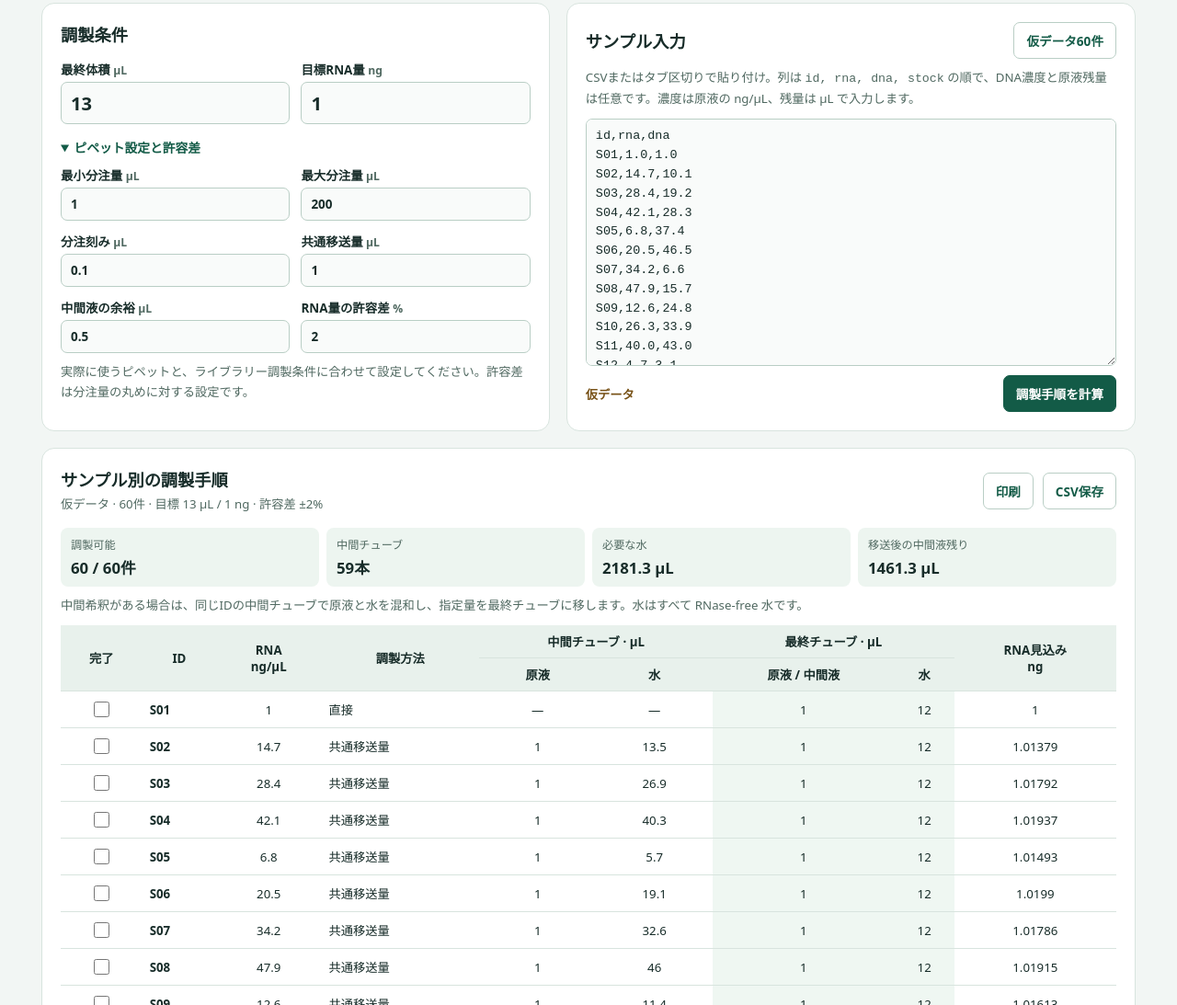
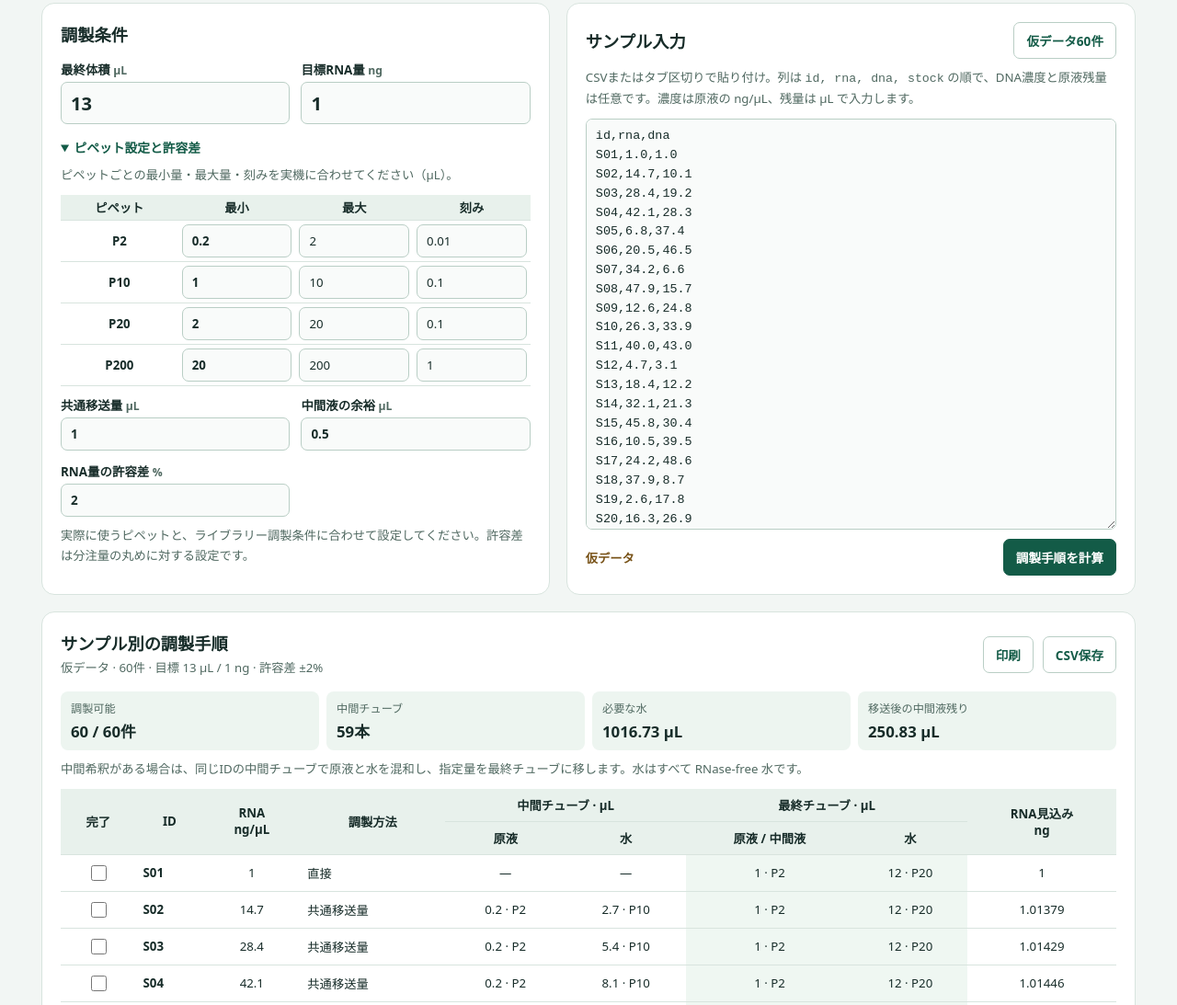
Before and after one commit to namennayo114514-ship-it/dilution-planner, a plain HTML site: page index.html in a window 1280 px wide. Shown: the part 215-1308 px from the top of the page at 92% size. Drawn offline with Linux system fonts and the light colour scheme.

Commit message:
Plan dilution using individual pipette settings

```diff
--- a/app.js
+++ b/app.js
@@ -45,7 +45,7 @@ function render(grid) {
   const water = ready.reduce((sum, row) => sum + row.finalWater + row.intermediateWater, 0);
   const waste = ready.reduce((sum, row) => sum + row.waste, 0);
   byId("result-context").textContent =
-    `${demo ? "仮データ · " : ""}${current.length}件 · 目標 ${displayNumber(grid.final * grid.step)} µL / ${displayNumber(grid.mass)} ng · 許容差 ±${displayNumber(grid.tolerance * 100)}%`;
+    `${demo ? "仮データ · " : ""}${current.length}件 · 目標 ${displayNumber(grid.final / 1000)} µL / ${displayNumber(grid.mass)} ng · 許容差 ±${displayNumber(grid.tolerance * 100)}%`;
   const metrics = [
     ["調製可能", `${ready.length} / ${current.length}件`],
     ["中間チューブ", `${ready.filter(row => row.kind !== "direct").length}本`],
@@ -77,9 +77,16 @@ function render(grid) {
     cell(row, plan.id);
     cell(row, displayNumber(plan.rna));
     cell(row, plan.reason || labels[plan.kind]);
-    for (const value of [plan.kind === "direct" ? null : plan.source,
-      plan.kind === "direct" ? null : plan.intermediateWater, plan.aliquot,
-      plan.finalWater, plan.amount]) cell(row, displayNumber(value));
+    const steps = [
+      [plan.kind === "direct" ? null : plan.source, plan.sourcePipette],
+      [plan.kind === "direct" ? null : plan.intermediateWater, plan.intermediateWaterPipette],
+      [plan.aliquot, plan.aliquotPipette],
+      [plan.finalWater, plan.finalWaterPipette]
+    ];
+    for (const [volume, pipette] of steps) {
+      cell(row, volume && pipette ? `${volume} · ${pipette}` : displayNumber(volume));
+    }
+    cell(row, displayNumber(plan.amount));
   }
   byId("results").hidden = false;
 }
@@ -106,11 +113,13 @@ function csvCell(value) {
 
 function download() {
   const heading = ["ID", "原液RNA ng/µL", "原液DNA ng/µL", "原液残量 µL", "調製方法",
-    "中間 原液 µL", "中間 水 µL", "最終 原液または中間液 µL", "最終 水 µL",
+    "中間 原液 µL", "中間 原液 ピペット", "中間 水 µL", "中間 水 ピペット",
+    "最終 原液または中間液 µL", "最終 移送 ピペット", "最終 水 µL", "最終 水 ピペット",
     "RNA見込み ng", "目標との差 %", "中間液残り µL"];
   const rows = current.map(p => [p.id, p.rna, p.dna, p.stock, p.reason || labels[p.kind],
-    p.kind === "direct" ? null : p.source, p.kind === "direct" ? null : p.intermediateWater,
-    p.aliquot, p.finalWater, p.amount?.toPrecision(8), p.error?.toFixed(4), p.waste]);
+    p.kind === "direct" ? null : p.source, p.kind === "direct" ? null : p.sourcePipette,
+    p.kind === "direct" ? null : p.intermediateWater, p.intermediateWaterPipette,
+    p.aliquot, p.aliquotPipette, p.finalWater, p.finalWaterPipette, p.amount?.toPrecision(8), p.error?.toFixed(4), p.waste]);
   const csv = [heading, ...rows].map(row => row.map(csvCell).join(",")).join("\r\n");
   const url = URL.createObjectURL(new Blob(["\uFEFF", csv], { type: "text/csv;charset=utf-8" }));
   const link = document.createElement("a");
--- a/index.html
+++ b/index.html
@@ -5,9 +5,9 @@
 <meta name="viewport" content="width=device-width, initial-scale=1">
 <title>希釈プランナー</title>
 <meta name="description" content="Qubitの濃度からサンプルごとの希釈手順を計算します。">
-<link rel="stylesheet" href="style.css">
-<script defer src="planner.js"></script>
-<script defer src="app.js"></script>
+<link rel="stylesheet" href="style.css?v=pipettes">
+<script defer src="planner.js?v=pipettes"></script>
+<script defer src="app.js?v=pipettes"></script>
 </head>
 <body>
 <header><div class="shell brand"><span class="mark" aria-hidden="true">µ</span> 希釈プランナー</div></header>
@@ -26,10 +26,17 @@
       </div>
       <details open>
         <summary>ピペット設定と許容差</summary>
+        <p class="note">ピペットごとの最小量・最大量・刻みを実機に合わせてください（µL）。</p>
+        <table class="pipette-settings">
+          <thead><tr><th scope="col">ピペット</th><th scope="col">最小</th><th scope="col">最大</th><th scope="col">刻み</th></tr></thead>
+          <tbody>
+            <tr><th scope="row">P2</th><td><input aria-label="P2 最小" name="P2Min" type="number" step="any" value="0.2" required></td><td><input aria-label="P2 最大" name="P2Max" type="number" step="any" value="2" required></td><td><input aria-label="P2 刻み" name="P2Step" type="number" step="any" value="0.01" required></td></tr>
+            <tr><th scope="row">P10</th><td><input aria-label="P10 最小" name="P10Min" type="number" step="any" value="1" required></td><td><input aria-label="P10 最大" name="P10Max" type="number" step="any" value="10" required></td><td><input aria-label="P10 刻み" name="P10Step" type="number" step="any" value="0.1" required></td></tr>
+            <tr><th scope="row">P20</th><td><input aria-label="P20 最小" name="P20Min" type="number" step="any" value="2" required></td><td><input aria-label="P20 最大" name="P20Max" type="number" step="any" value="20" required></td><td><input aria-label="P20 刻み" name="P20Step" type="number" step="any" value="0.1" required></td></tr>
+            <tr><th scope="row">P200</th><td><input aria-label="P200 最小" name="P200Min" type="number" step="any" value="20" required></td><td><input aria-label="P200 最大" name="P200Max" type="number" step="any" value="200" required></td><td><input aria-label="P200 刻み" name="P200Step" type="number" step="any" value="1" required></td></tr>
+          </tbody>
+        </table>
         <div class="settings">
-          <label title="1回の分注で使える最小体積">最小分注量 <span>µL</span><input name="min" type="number" step="any" value="1" required></label>
-          <label title="1回の分注で使える最大体積">最大分注量 <span>µL</span><input name="max" type="number" step="any" value="200" required></label>
-          <label title="ピペットで設定できる体積の刻み">分注刻み <span>µL</span><input name="step" type="number" step="any" value="0.1" required></label>
           <label title="中間希釈液から最終チューブへ移す共通体積">共通移送量 <span>µL</span><input name="transfer" type="number" step="any" value="1" required></label>
           <label title="移送後に中間チューブに残す最小体積">中間液の余裕 <span>µL</span><input name="reserve" type="number" step="any" value="0.5" required></label>
           <label title="分注刻みによる計算上のRNA量のずれ">RNA量の許容差 <span>%</span><input name="tolerance" type="number" step="any" value="2" required></label>
--- a/planner.js
+++ b/planner.js
@@ -44,90 +44,114 @@ function parseSamples(input) {
 }
 
 const EPS = 1e-8;
+const UNITS = 1000;
+
 function prepare(settings) {
-  const { volume, mass, step, min, max, transfer, reserve, tolerance } = settings;
-  if (!Object.values(settings).every(Number.isFinite) || mass <= 0 || step <= 0 ||
-      volume <= 0 || min <= 0 || max < min || transfer < min || transfer > max ||
-      reserve < 0 || tolerance < 0 || tolerance >= 100) {
-    throw new Error("調製条件を確認してください。共通移送量は最小・最大分注量の範囲で指定します。");
+  const { volume, mass, transfer, reserve, tolerance } = settings;
+  if (!Object.values(settings).every(Number.isFinite) || mass <= 0 || volume <= 0 ||
+      transfer <= 0 || transfer > volume || reserve < 0 || tolerance < 0 || tolerance >= 100) {
+    throw new Error("調製条件を確認してください。共通移送量は最終体積以下で指定します。");
   }
   const ticks = value => {
-    const count = value / step;
-    if (!Number.isFinite(count) || Math.abs(count - Math.round(count)) > EPS) {
-      throw new Error("体積・分注量・余裕量を分注刻みの倍数で指定してください。");
+    const scaled = value * UNITS;
+    const rounded = Math.round(scaled);
+    if (!Number.isSafeInteger(rounded) || Math.abs(scaled - rounded) > EPS) {
+      throw new Error("体積の設定は小数点以下3桁まで入力できます。");
     }
-    return Math.round(count);
+    return rounded;
   };
-  const grid = { final: ticks(volume), min: ticks(min), max: ticks(max),
-    transfer: ticks(transfer), reserve: ticks(reserve) };
-  if (grid.min < 1 || grid.max > 5000 || grid.final > 2 * grid.max ||
-      grid.reserve > 2 * grid.max || grid.transfer > grid.final) {
-    throw new Error("最大分注量は刻みの5,000倍までです。最終体積と余裕量は最大分注量の2倍まで、共通移送量は最終体積以下で指定してください。");
+  const pipettes = new Map([[0, ""]]);
+  for (const name of ["P2", "P10", "P20", "P200"]) {
+    const min = ticks(settings[name + "Min"]);
+    const max = ticks(settings[name + "Max"]);
+    const step = ticks(settings[name + "Step"]);
+    if (min <= 0 || max < min || step <= 0 || min % step || max % step || (max - min) / step > 2000) {
+      throw new Error(name + "の最小・最大は刻みの倍数で、設定段階は2,001以下にしてください。");
+    }
+    for (let value = min; value <= max; value += step) {
+      if (!pipettes.has(value)) pipettes.set(value, name);
+    }
   }
-  return { ...grid, mass, step, tolerance: tolerance / 100 };
+  const common = ticks(transfer);
+  if (!pipettes.has(common)) throw new Error("共通移送量をピペットで設定できる値にしてください。");
+  const volumes = [...pipettes.keys()].filter(Boolean).sort((a, b) => a - b);
+  const final = ticks(volume);
+  return {
+    final, mass, transfer: common, reserve: ticks(reserve), tolerance: tolerance / 100,
+    pipettes, volumes, aliquots: volumes.filter(value => value <= final && pipettes.has(final - value))
+  };
+}
+
+function firstAtLeast(values, threshold) {
+  let low = 0;
+  let high = values.length;
+  while (low < high) {
+    const mid = Math.floor((low + high) / 2);
+    if (values[mid] < threshold) low = mid + 1;
+    else high = mid;
+  }
+  return values[low];
 }
 
 function planSample(sample, grid) {
   const { rna, stock } = sample;
-  const { final, min, max, transfer, reserve, mass, step, tolerance } = grid;
+  const { final, transfer, reserve, mass, tolerance, pipettes, volumes, aliquots } = grid;
   const hold = reason => ({ ...sample, kind: "hold", reason });
   if (rna === null || rna === 0) return hold("RNA濃度を確認");
-  if (rna * (final * step) / mass < 1 - tolerance - EPS) return hold("最終体積内でRNA量が不足");
+  const ratio = rna / UNITS / mass;
+  if (ratio * final < 1 - tolerance - EPS) return hold("最終体積内でRNA量が不足");
   if (stock !== null && rna * stock / mass < 1 - tolerance - EPS) return hold("原液残量が不足");
 
-  const stockMax = stock === null ? max : Math.min(max, Math.floor(stock / step + EPS));
-  if (stockMax < min) return hold("原液残量が最小分注量未満");
-  const valid = ticks => ticks >= min && ticks <= max;
-  const fits = amount => Number.isFinite(amount) && Math.abs(amount / mass - 1) <= tolerance + EPS;
-  const ratio = rna * step / mass;
-  const toVolume = ticks => Number((ticks * step).toPrecision(12));
-  const result = (kind, source, intermediateWater, aliquot, amount) => ({
-    ...sample, kind, source: toVolume(source), intermediateWater: toVolume(intermediateWater),
-    aliquot: toVolume(aliquot), finalWater: toVolume(final - aliquot),
-    waste: kind === "direct" ? 0 : toVolume(source + intermediateWater - aliquot),
-    amount, error: (amount / mass - 1) * 100
+  const stockMax = stock === null ? Infinity : stock * UNITS + EPS;
+  if (stockMax < volumes[0]) return hold("原液残量が最小分注量未満");
+  const fits = relative => Math.abs(relative - 1) <= tolerance + EPS;
+  const result = (kind, source, water, aliquot, relative) => ({
+    ...sample, kind, source: source / UNITS, intermediateWater: water / UNITS,
+    aliquot: aliquot / UNITS, finalWater: (final - aliquot) / UNITS,
+    waste: kind === "direct" ? 0 : (source + water - aliquot) / UNITS,
+    amount: relative * mass, error: (relative - 1) * 100,
+    sourcePipette: pipettes.get(source), intermediateWaterPipette: pipettes.get(water),
+    aliquotPipette: pipettes.get(aliquot), finalWaterPipette: pipettes.get(final - aliquot)
   });
 
-  const allowed = [];
   let direct;
-  for (let aliquot = min; aliquot <= Math.min(max, final); aliquot++) {
-    if (final !== aliquot && !valid(final - aliquot)) continue;
-    allowed.push(aliquot);
-    const amount = rna * toVolume(aliquot);
-    if (aliquot <= stockMax && fits(amount) &&
-        (!direct || Math.abs(amount - mass) < Math.abs(direct.amount - mass))) {
-      direct = result("direct", aliquot, 0, aliquot, amount);
+  for (const aliquot of aliquots) {
+    if (aliquot > stockMax) break;
+    const relative = ratio * aliquot;
+    if (fits(relative) && (!direct || Math.abs(relative - 1) < Math.abs(direct.error) / 100)) {
+      direct = result("direct", aliquot, 0, aliquot, relative);
     }
   }
   if (direct) return direct;
 
-  // 採取量を固定したとき、各原液量で許容差を満たす最小の中間水量を調べる。
-  function find(aliquots) {
+  // 各原液量に対し、必要量以上の水を設定できる最小の分注量を探す。
+  function find(transfers) {
     let best;
-    for (const aliquot of aliquots) {
-      for (let source = min; source <= stockMax; source++) {
-        const minimumTotal = source * aliquot * ratio / (1 + tolerance + EPS);
-        if (minimumTotal > source + max) break;
-        const total = Math.max(source + min, aliquot + reserve, Math.ceil(minimumTotal));
-        if (total > source + max) continue;
-        const amount = rna * toVolume(source) * (aliquot / total);
-        if (!fits(amount)) continue;
-        const water = total - source + final - aliquot;
-        const error = Math.abs(amount / mass - 1);
-        if (!best || water < best.water ||
-            (water === best.water && (source < best.source ||
+    const maxWater = volumes[volumes.length - 1];
+    for (const aliquot of transfers) {
+      for (const source of volumes) {
+        if (source > stockMax) break;
+        const minimumWater = source * (aliquot * ratio / (1 + tolerance + EPS) - 1);
+        if (minimumWater > maxWater) break;
+        const water = firstAtLeast(volumes, Math.max(aliquot + reserve - source, minimumWater));
+        if (water === undefined) continue;
+        const relative = ratio * source * (aliquot / (source + water));
+        if (!fits(relative)) continue;
+        const totalWater = water + final - aliquot;
+        const error = Math.abs(relative - 1);
+        if (!best || totalWater < best.totalWater ||
+            (totalWater === best.totalWater && (source < best.source ||
             (source === best.source && error < best.error)))) {
-          best = { water, source, total, aliquot, amount, error };
+          best = { totalWater, source, water, aliquot, relative, error };
         }
       }
     }
     return best;
   }
-  const shared = allowed.includes(transfer) ? find([transfer]) : null;
-  const choice = shared || find(allowed.filter(value => value !== transfer));
-  if (!choice) return hold("設定範囲で調製不可");
-  return result(shared ? "shared" : "custom", choice.source, choice.total - choice.source,
-    choice.aliquot, choice.amount);
+  const shared = aliquots.includes(transfer) ? find([transfer]) : null;
+  const choice = shared || find(aliquots.filter(value => value !== transfer));
+  if (!choice) return hold("設定したピペットで調製不可");
+  return result(shared ? "shared" : "custom", choice.source, choice.water, choice.aliquot, choice.relative);
 }
 
 if (typeof module !== "undefined") module.exports = { parseSamples, prepare, planSample };
--- a/style.css
+++ b/style.css
@@ -52,6 +52,9 @@ button:hover { filter: brightness(.92); }
 .metrics strong { font-size: 1.05rem; }
 .table-wrap { overflow: auto; max-height: 64vh; }
 table { width: 100%; min-width: 790px; border-spacing: 0; font-size: .83rem; font-variant-numeric: tabular-nums; }
+.pipette-settings { min-width: 0; table-layout: fixed; }
+.pipette-settings th, .pipette-settings td { padding: 4px; background: transparent; }
+.pipette-settings input { margin: 0; }
 thead { position: sticky; top: 0; z-index: 1; background: #e8f1ec; }
 th, td { text-align: center; padding: 8px; border-bottom: 1px solid var(--line); }
 td:nth-child(2), td:nth-child(4) { text-align: left; overflow-wrap: anywhere; }
```
Also changed, not shown: 1 other file.
